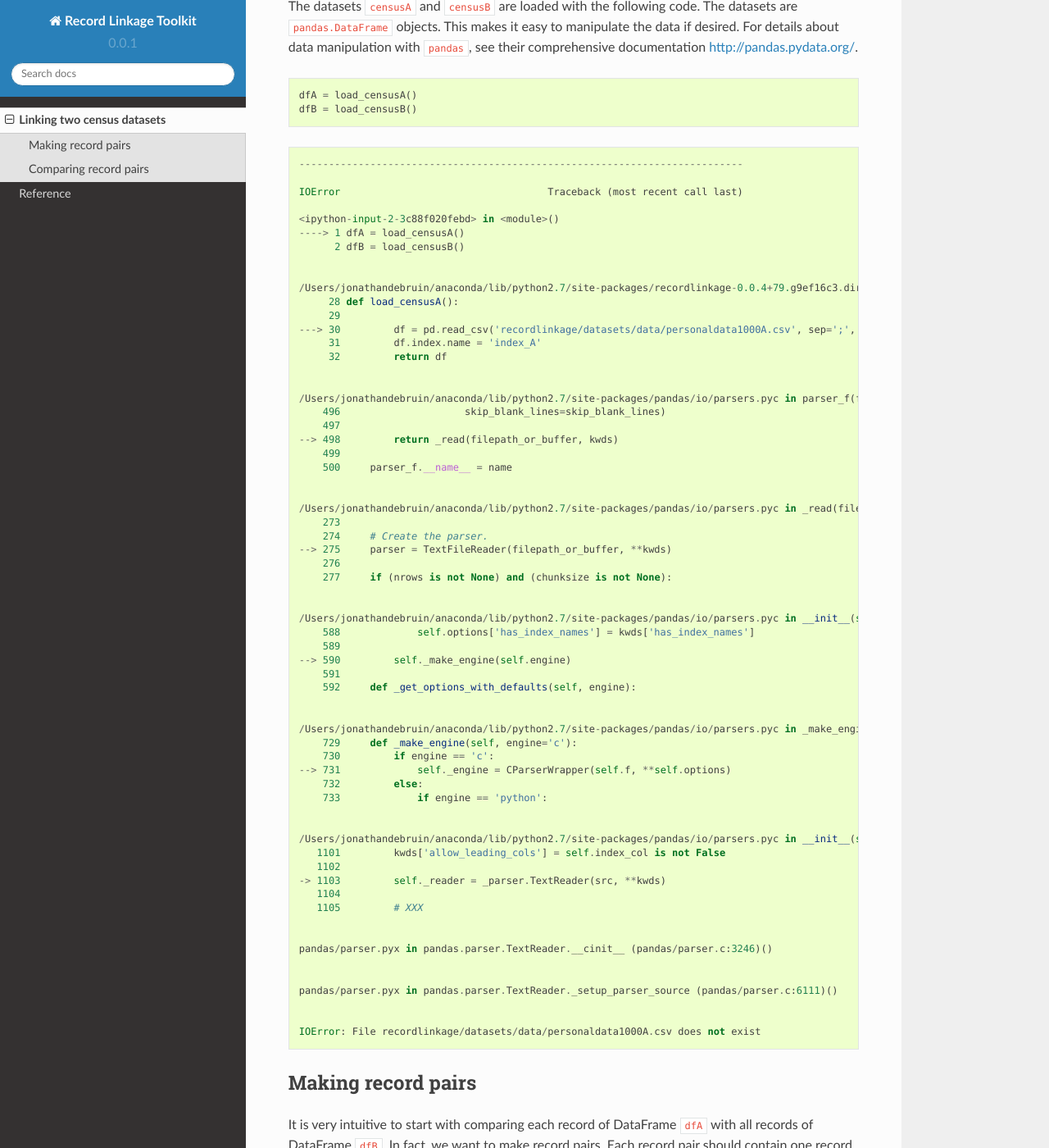
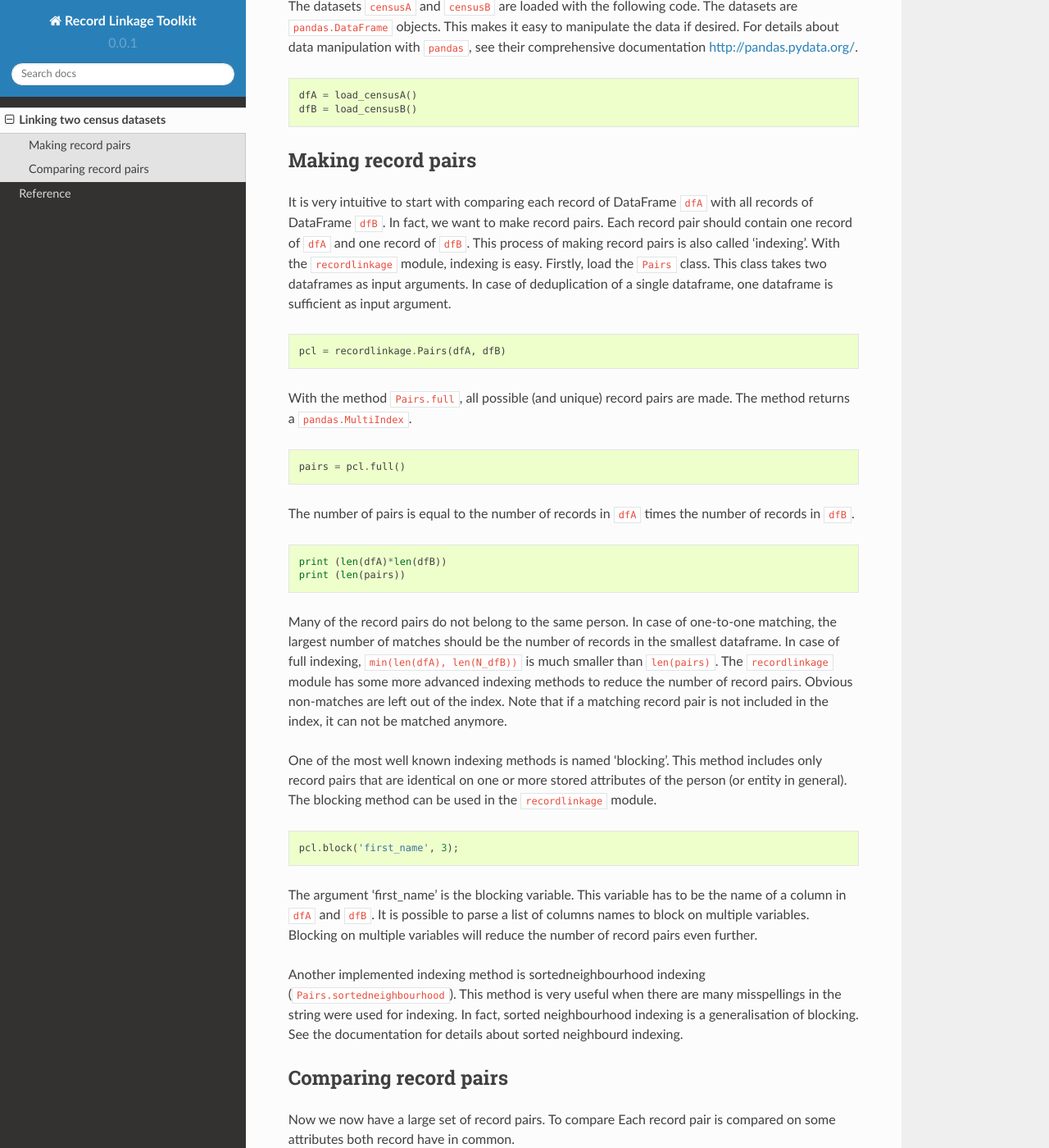
Before and after one commit to J535D165/recordlinkage, a Sphinx documentation site: the page built from docs/link_two_dataframes.rst, in a window 1280 px wide and 1400 px high, scrolled down 465 px. Shown: the whole window at 82% size. Built offline with Sphinx 7.4.7 and the Read the Docs theme 2.0.0, drawn with Linux system fonts in a browser that asks for light colours; pages that are not in the unit, such as notebooks, are missing from menus.

```diff
--- a/docs/link_two_dataframes.rst
+++ b/docs/link_two_dataframes.rst
@@ -29,76 +29,6 @@
     dfA = load_censusA()
     dfB = load_censusB()
 
-
-::
-
-
-    ---------------------------------------------------------------------------
-
-    IOError                                   Traceback (most recent call last)
-
-    <ipython-input-2-3c88f020febd> in <module>()
-    ----> 1 dfA = load_censusA()
-          2 dfB = load_censusB()
-
-
-    /Users/jonathandebruin/anaconda/lib/python2.7/site-packages/recordlinkage-0.0.4+79.g9ef16c3.dirty-py2.7.egg/recordlinkage/datasets/__init__.pyc in load_censusA()
-         28 def load_censusA():
-         29
-    ---> 30         df = pd.read_csv('recordlinkage/datasets/data/personaldata1000A.csv', sep=';', index_col='record_id', encoding='utf-8')
-         31         df.index.name = 'index_A'
-         32         return df
-
-
-    /Users/jonathandebruin/anaconda/lib/python2.7/site-packages/pandas/io/parsers.pyc in parser_f(filepath_or_buffer, sep, dialect, compression, doublequote, escapechar, quotechar, quoting, skipinitialspace, lineterminator, header, index_col, names, prefix, skiprows, skipfooter, skip_footer, na_values, true_values, false_values, delimiter, converters, dtype, usecols, engine, delim_whitespace, as_recarray, na_filter, compact_ints, use_unsigned, low_memory, buffer_lines, warn_bad_lines, error_bad_lines, keep_default_na, thousands, comment, decimal, parse_dates, keep_date_col, dayfirst, date_parser, memory_map, float_precision, nrows, iterator, chunksize, verbose, encoding, squeeze, mangle_dupe_cols, tupleize_cols, infer_datetime_format, skip_blank_lines)
-        496                     skip_blank_lines=skip_blank_lines)
-        497
-    --> 498         return _read(filepath_or_buffer, kwds)
-        499
-        500     parser_f.__name__ = name
-
-
-    /Users/jonathandebruin/anaconda/lib/python2.7/site-packages/pandas/io/parsers.pyc in _read(filepath_or_buffer, kwds)
-        273
-        274     # Create the parser.
-    --> 275     parser = TextFileReader(filepath_or_buffer, **kwds)
-        276
-        277     if (nrows is not None) and (chunksize is not None):
-
-
-    /Users/jonathandebruin/anaconda/lib/python2.7/site-packages/pandas/io/parsers.pyc in __init__(self, f, engine, **kwds)
-        588             self.options['has_index_names'] = kwds['has_index_names']
-        589
-    --> 590         self._make_engine(self.engine)
-        591
-        592     def _get_options_with_defaults(self, engine):
-
-
-    /Users/jonathandebruin/anaconda/lib/python2.7/site-packages/pandas/io/parsers.pyc in _make_engine(self, engine)
-        729     def _make_engine(self, engine='c'):
-        730         if engine == 'c':
-    --> 731             self._engine = CParserWrapper(self.f, **self.options)
-        732         else:
-        733             if engine == 'python':
-
-
-    /Users/jonathandebruin/anaconda/lib/python2.7/site-packages/pandas/io/parsers.pyc in __init__(self, src, **kwds)
-       1101         kwds['allow_leading_cols'] = self.index_col is not False
-       1102
-    -> 1103         self._reader = _parser.TextReader(src, **kwds)
-       1104
-       1105         # XXX
-
-
-    pandas/parser.pyx in pandas.parser.TextReader.__cinit__ (pandas/parser.c:3246)()
-
-
-    pandas/parser.pyx in pandas.parser.TextReader._setup_parser_source (pandas/parser.c:6111)()
-
-
-    IOError: File recordlinkage/datasets/data/personaldata1000A.csv does not exist
-
-
 Making record pairs
 -------------------
 
@@ -127,7 +57,8 @@
 
 .. code:: python
 
-    len(dfA)*len(dfB) == len(pairs)
+    print (len(dfA)*len(dfB))
+    print (len(pairs))
 
 Many of the record pairs do not belong to the same person. In case of
 one-to-one matching, the largest number of matches should be the number
```
Also changed, not shown: other parts of docs/link_two_dataframes.rst (+1 -1 lines), setup.py (+3 -7 lines), 2 other files.
